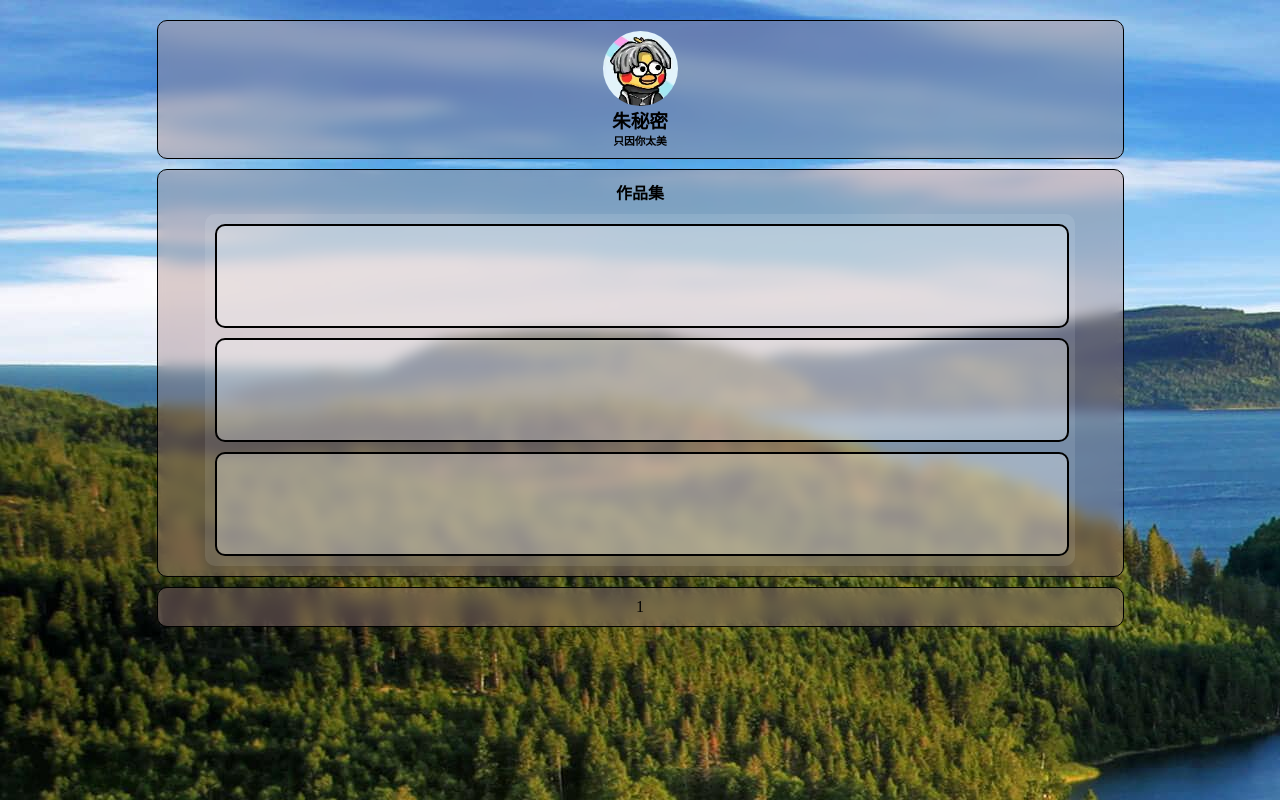
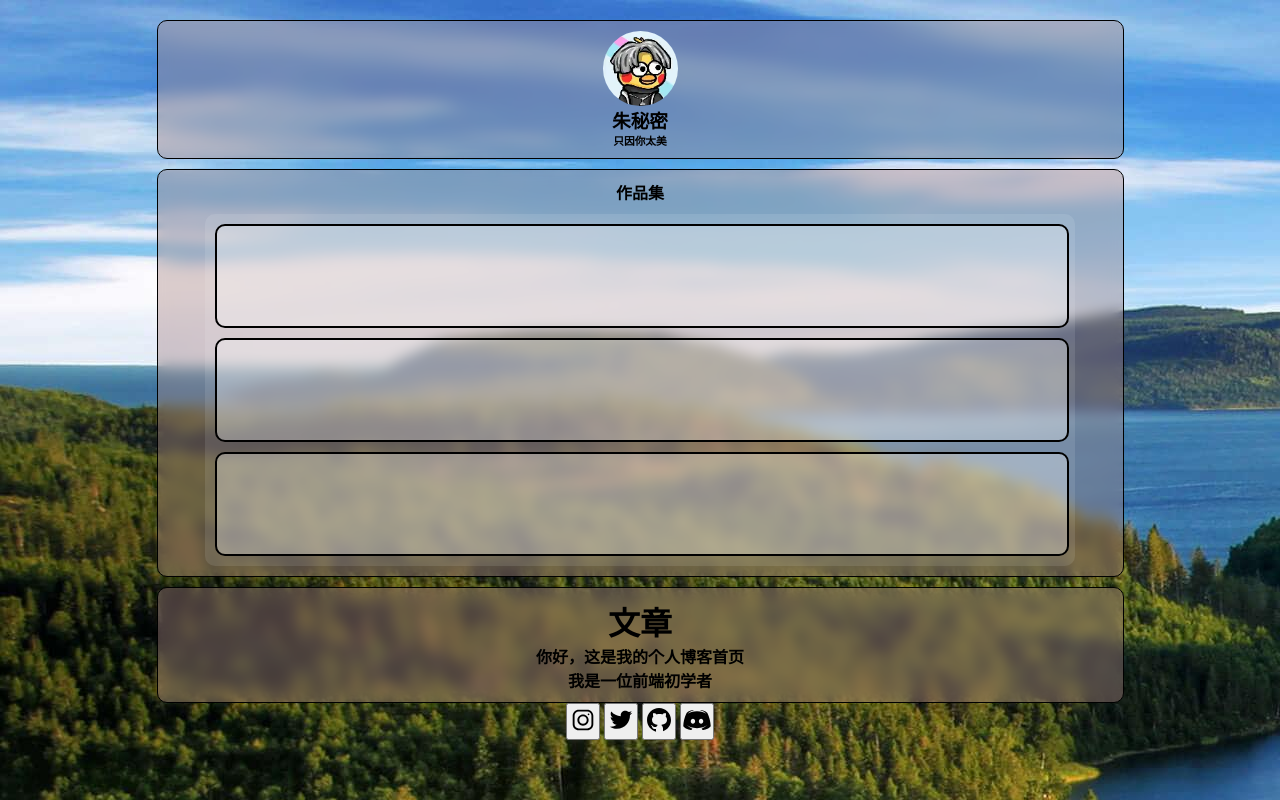
Before and after one commit to kun20001/boke, a plain HTML site: page index.html in a window 1280 px wide. Drawn offline with Linux system fonts and the light colour scheme.

Commit message:
Update index.html

```diff
--- a/index.html
+++ b/index.html
@@ -20,6 +20,88 @@
           <div class="a2"></div>
         </div>
     </div>
-    <div class="card">1</div>
+    <div class="card">
+        <h1>文章</h1>
+        <h4>你好，这是我的个人博客首页</h4>
+        <h4>我是一位前端初学者</h4>
+    </div>
+    <div class="git">
+        <!-- From Uiverse.io by aarjaycreation -->
+<div class="main__socials">
+  <button class="Link__instagram">
+    <svg
+      xmlns="http://www.w3.org/2000/svg"
+      xmlns:xlink="http://www.w3.org/1999/xlink"
+      viewBox="0,0,256,256"
+      width="30px"
+      height="30px"
+      fill-rule="nonzero"
+      class="instagram"
+    >
+      <g
+        fill-rule="nonzero"
+        stroke="none"
+        stroke-width="1"
+        stroke-linecap="butt"
+        stroke-linejoin="miter"
+        stroke-miterlimit="10"
+        stroke-dasharray=""
+        stroke-dashoffset="0"
+        font-family="none"
+        font-weight="none"
+        font-size="none"
+        text-anchor="none"
+        style="mix-blend-mode: normal"
+      >
+        <g transform="scale(8,8)">
+          <path
+            d="M11.46875,5c-3.55078,0 -6.46875,2.91406 -6.46875,6.46875v9.0625c0,3.55078 2.91406,6.46875 6.46875,6.46875h9.0625c3.55078,0 6.46875,-2.91406 6.46875,-6.46875v-9.0625c0,-3.55078 -2.91406,-6.46875 -6.46875,-6.46875zM11.46875,7h9.0625c2.47266,0 4.46875,1.99609 4.46875,4.46875v9.0625c0,2.47266 -1.99609,4.46875 -4.46875,4.46875h-9.0625c-2.47266,0 -4.46875,-1.99609 -4.46875,-4.46875v-9.0625c0,-2.47266 1.99609,-4.46875 4.46875,-4.46875zM21.90625,9.1875c-0.50391,0 -0.90625,0.40234 -0.90625,0.90625c0,0.50391 0.40234,0.90625 0.90625,0.90625c0.50391,0 0.90625,-0.40234 0.90625,-0.90625c0,-0.50391 -0.40234,-0.90625 -0.90625,-0.90625zM16,10c-3.30078,0 -6,2.69922 -6,6c0,3.30078 2.69922,6 6,6c3.30078,0 6,-2.69922 6,-6c0,-3.30078 -2.69922,-6 -6,-6zM16,12c2.22266,0 4,1.77734 4,4c0,2.22266 -1.77734,4 -4,4c-2.22266,0 -4,-1.77734 -4,-4c0,-2.22266 1.77734,-4 4,-4z"
+          ></path>
+        </g>
+      </g>
+    </svg>
+  </button>
+  <button class="Link__twitter">
+    <svg
+      xmlns="http://www.w3.org/2000/svg"
+      viewBox="0 0 48 48"
+      width="30px"
+      height="30px"
+      class="twitter"
+    >
+      <path
+        d="M42,12.429c-1.323,0.586-2.746,0.977-4.247,1.162c1.526-0.906,2.7-2.351,3.251-4.058c-1.428,0.837-3.01,1.452-4.693,1.776C34.967,9.884,33.05,9,30.926,9c-4.08,0-7.387,3.278-7.387,7.32c0,0.572,0.067,1.129,0.193,1.67c-6.138-0.308-11.582-3.226-15.224-7.654c-0.64,1.082-1,2.349-1,3.686c0,2.541,1.301,4.778,3.285,6.096c-1.211-0.037-2.351-0.374-3.349-0.914c0,0.022,0,0.055,0,0.086c0,3.551,2.547,6.508,5.923,7.181c-0.617,0.169-1.269,0.263-1.941,0.263c-0.477,0-0.942-0.054-1.392-0.135c0.94,2.902,3.667,5.023,6.898,5.086c-2.528,1.96-5.712,3.134-9.174,3.134c-0.598,0-1.183-0.034-1.761-0.104C9.268,36.786,13.152,38,17.321,38c13.585,0,21.017-11.156,21.017-20.834c0-0.317-0.01-0.633-0.025-0.945C39.763,15.197,41.013,13.905,42,12.429"
+      ></path>
+    </svg>
+  </button>
+  <button class="Link__github">
+    <svg
+      xmlns="http://www.w3.org/2000/svg"
+      viewBox="0 0 30 30"
+      width="30px"
+      height="30px"
+      class="github"
+    >
+      <path
+        d="M15,3C8.373,3,3,8.373,3,15c0,5.623,3.872,10.328,9.092,11.63C12.036,26.468,12,26.28,12,26.047v-2.051 c-0.487,0-1.303,0-1.508,0c-0.821,0-1.551-0.353-1.905-1.009c-0.393-0.729-0.461-1.844-1.435-2.526 c-0.289-0.227-0.069-0.486,0.264-0.451c0.615,0.174,1.125,0.596,1.605,1.222c0.478,0.627,0.703,0.769,1.596,0.769 c0.433,0,1.081-0.025,1.691-0.121c0.328-0.833,0.895-1.6,1.588-1.962c-3.996-0.411-5.903-2.399-5.903-5.098 c0-1.162,0.495-2.286,1.336-3.233C9.053,10.647,8.706,8.73,9.435,8c1.798,0,2.885,1.166,3.146,1.481C13.477,9.174,14.461,9,15.495,9 c1.036,0,2.024,0.174,2.922,0.483C18.675,9.17,19.763,8,21.565,8c0.732,0.731,0.381,2.656,0.102,3.594 c0.836,0.945,1.328,2.066,1.328,3.226c0,2.697-1.904,4.684-5.894,5.097C18.199,20.49,19,22.1,19,23.313v2.734 c0,0.104-0.023,0.179-0.035,0.268C23.641,24.676,27,20.236,27,15C27,8.373,21.627,3,15,3z"
+      ></path>
+    </svg>
+  </button>
+  <button class="Link__discord">
+    <svg
+      height="30px"
+      width="30px"
+      viewBox="0 0 48 48"
+      xmlns="http://www.w3.org/2000/svg"
+      class="discord"
+    >
+      <path
+        d="M40,12c0,0-4.585-3.588-10-4l-0.488,0.976C34.408,10.174,36.654,11.891,39,14c-4.045-2.065-8.039-4-15-4s-10.955,1.935-15,4c2.346-2.109,5.018-4.015,9.488-5.024L18,8c-5.681,0.537-10,4-10,4s-5.121,7.425-6,22c5.162,5.953,13,6,13,6l1.639-2.185C13.857,36.848,10.715,35.121,8,32c3.238,2.45,8.125,5,16,5s12.762-2.55,16-5c-2.715,3.121-5.857,4.848-8.639,5.815L33,40c0,0,7.838-0.047,13-6C45.121,19.425,40,12,40,12z M17.5,30c-1.933,0-3.5-1.791-3.5-4c0-2.209,1.567-4,3.5-4s3.5,1.791,3.5,4C21,28.209,19.433,30,17.5,30z M30.5,30c-1.933,0-3.5-1.791-3.5-4c0-2.209,1.567-4,3.5-4s3.5,1.791,3.5,4C34,28.209,32.433,30,30.5,30z"
+      ></path>
+    </svg>
+  </button>
+</div>
+
+    </div>
 </body>
 </html>
```
